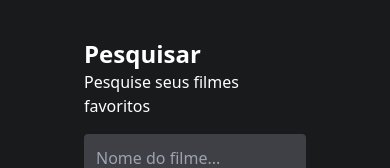
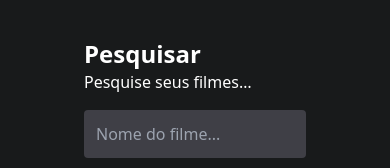
Before and after one commit to osvaldocordeiroandre/cinezin, a React (Vite) app: page / in a window 390 px wide. Shown: the part 672-840 px from the top of the page. Built offline with nearby package versions, Linux system fonts and the light colour scheme.

Commit message:
arrumando versão mobile

```diff
--- a/src/Components/search/Search.jsx
+++ b/src/Components/search/Search.jsx
@@ -16,7 +16,7 @@ export default function Search({
         </div>
       </div>
 
-      <div>
+      <div className="line-clamp-1">
         <span>Pesquise seus filmes favoritos</span>
       </div>
 
```
